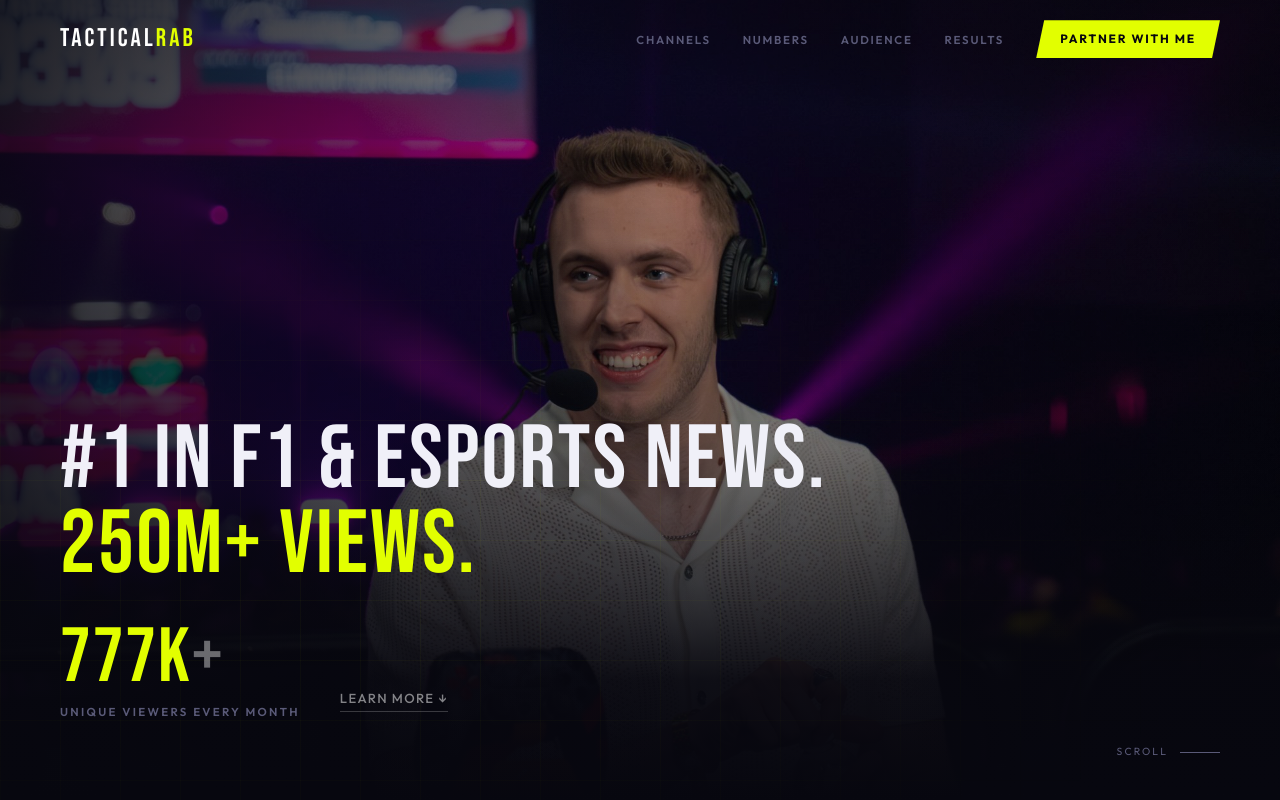
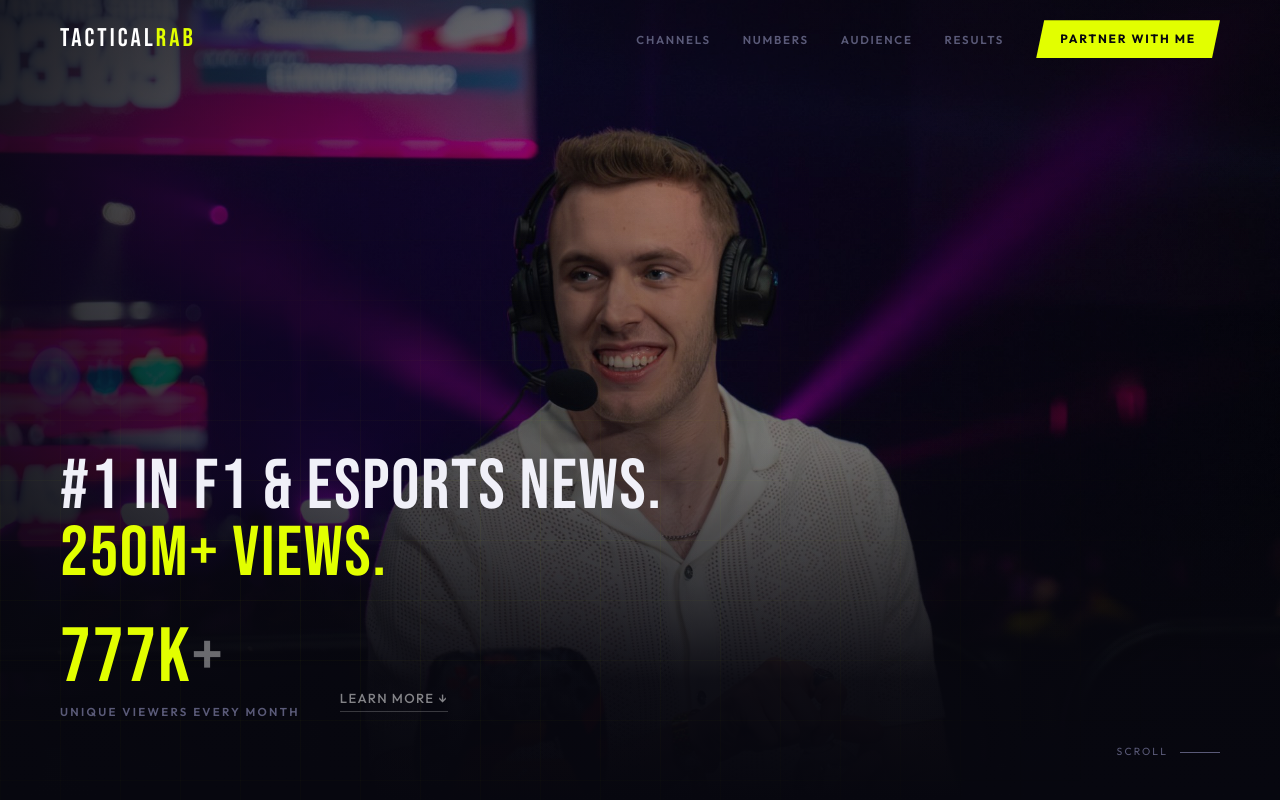
Before and after one commit to TacticalRab/tacticalrab-site, a React (Vite) app: page / in a window 1280 px wide. Shown: the top 800 px of the page. Built offline with nearby package versions, Linux system fonts and the light colour scheme.

Commit message:
Update App.jsx

```diff
--- a/src/App.jsx
+++ b/src/App.jsx
@@ -116,7 +116,7 @@ function Hero() {
 
       {/* Content */}
       <div className="relative z-10 max-w-[800px]">
-        <h1 className="font-display text-[clamp(3rem,7vw,6.5rem)] leading-[0.95] tracking-wide mb-6 md:mb-8">
+        <h1 className="font-display text-[clamp(2.2rem,5.5vw,6.5rem)] leading-[0.95] tracking-wide mb-6 md:mb-8">
           #1 in F1 & esports news.<br />
           <span className="text-accent">250M+ views.</span>
         </h1>
```
